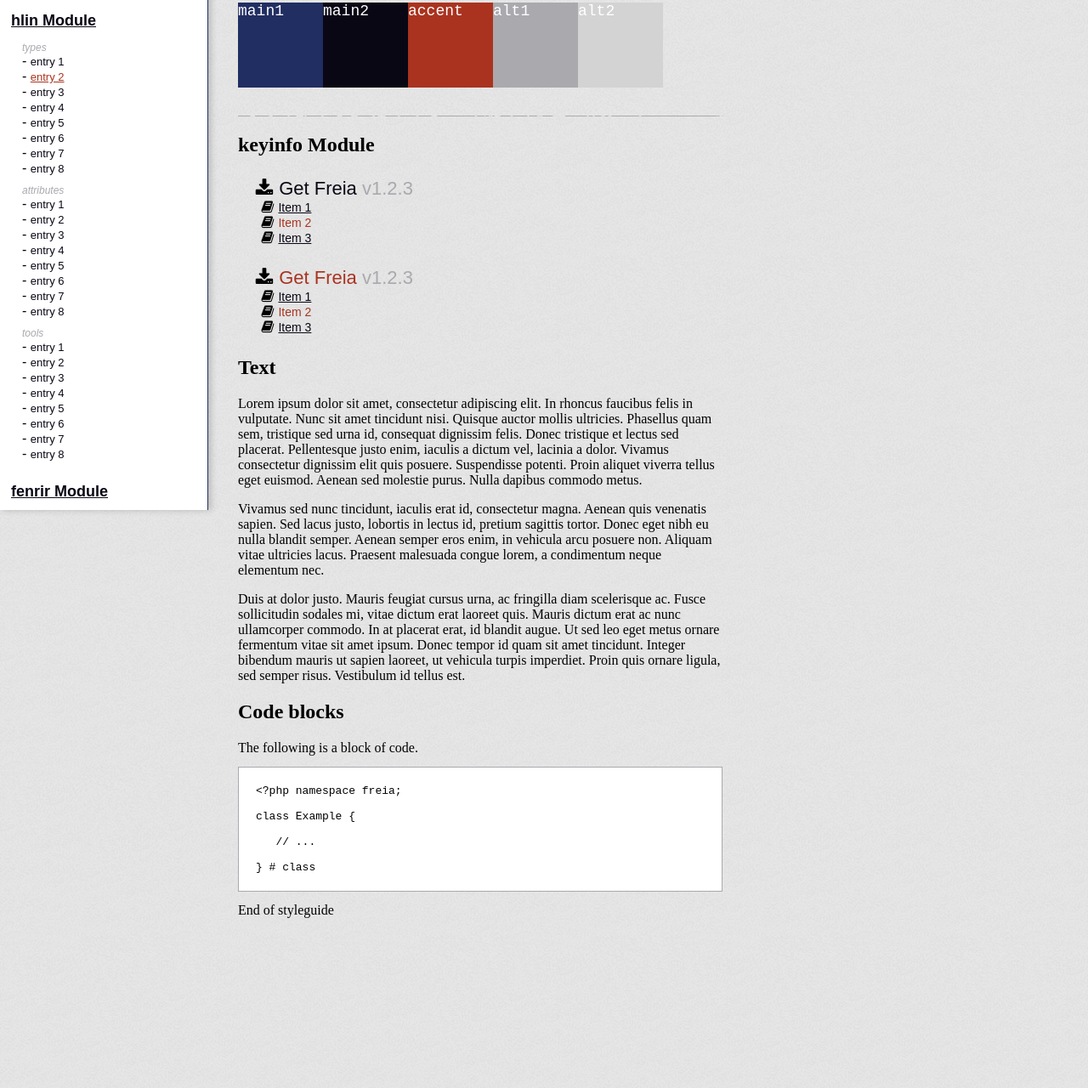
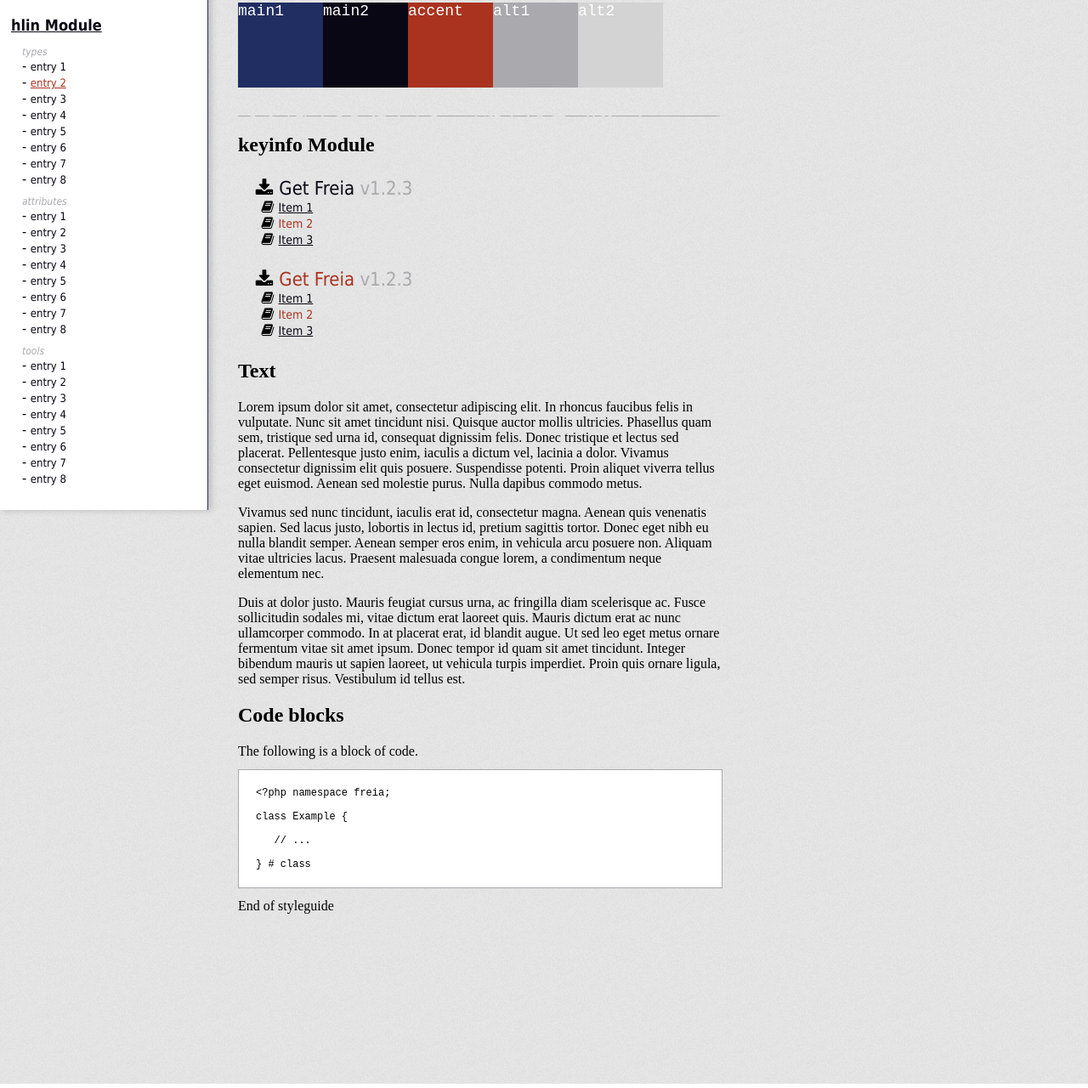
Before and after one commit to freialib/freialib.github.io, a plain HTML site: page styleguide.html in a window 1280 px wide. Shown: the part 200-1480 px from the top of the page at 85% size. Drawn offline with Linux system fonts and the light colour scheme.

Commit message:
style:all|fix - add font variables

```diff
--- a/assets/scss/conf/assets.scss
+++ b/assets/scss/conf/assets.scss
@@ -8,3 +8,9 @@ $windowBgImage: url('images/window/subtlepatterns/ticks.png');
 $windowLogoImage: url('images/window/logo.png');
 $windowNavheadBorderImage: url('images/window/navhead-border.png');
 $docDelimiterImage: url('images/doc/delimiter.png');
+
+// fonts
+
+$serifFonts: "Times New Roman", Times, serif;
+$sansSerifFonts: Tahoma, Geneva, sans-serif;
+$monospaceFonts: "Courier New", Courier, monospace;
--- a/assets/scss/modules/doc.scss
+++ b/assets/scss/modules/doc.scss
@@ -3,6 +3,8 @@
 }
 
 .doc pre {
+	font-family: $monospaceFonts;
+	font-size: 12px;
 	background: #fff;
 	padding: 20px;
 	border: 1px solid $alt1;
--- a/assets/scss/modules/keyinfo.scss
+++ b/assets/scss/modules/keyinfo.scss
@@ -1,5 +1,5 @@
 .keyinfo {
-	font-family: sans-serif;
+	font-family: $sansSerifFonts;
 	padding-left: 20px;
 	margin-bottom: 25px;
 	margin-top: 25px;
--- a/assets/scss/modules/window.scss
+++ b/assets/scss/modules/window.scss
@@ -9,7 +9,7 @@
 // ---- Components ------------------------------------------------------------
 
 .window-Body {
-	font-family: serif;
+	font-family: $serifFonts;
 	margin-left: 245px;
 	position: relative;
 	padding-top: 150px;
@@ -19,7 +19,7 @@
 }
 
 .window-Nav {
-	font-family: sans-serif;
+	font-family: $sansSerifFonts;
 	width: 245px;
 	position: fixed;
 	top: 0; bottom: 0; left: 0;
```
Also changed, not shown: assets/main.css, 1 other file.
